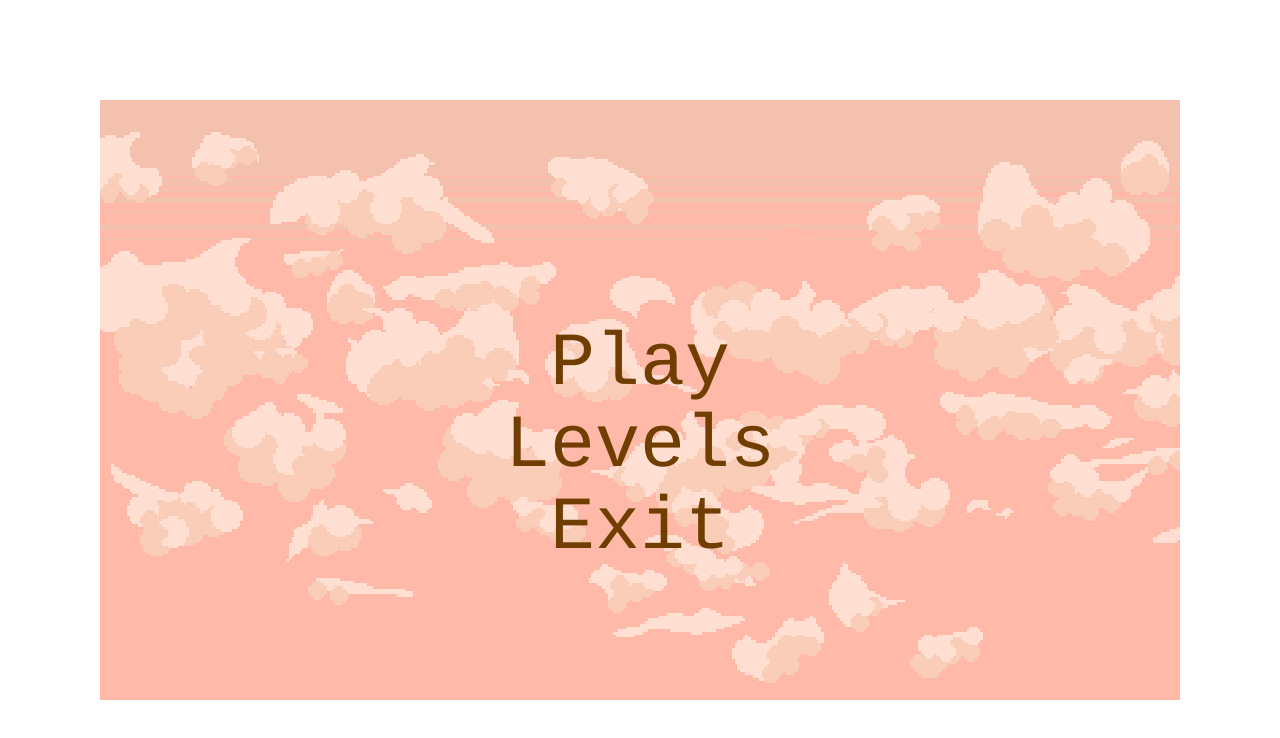
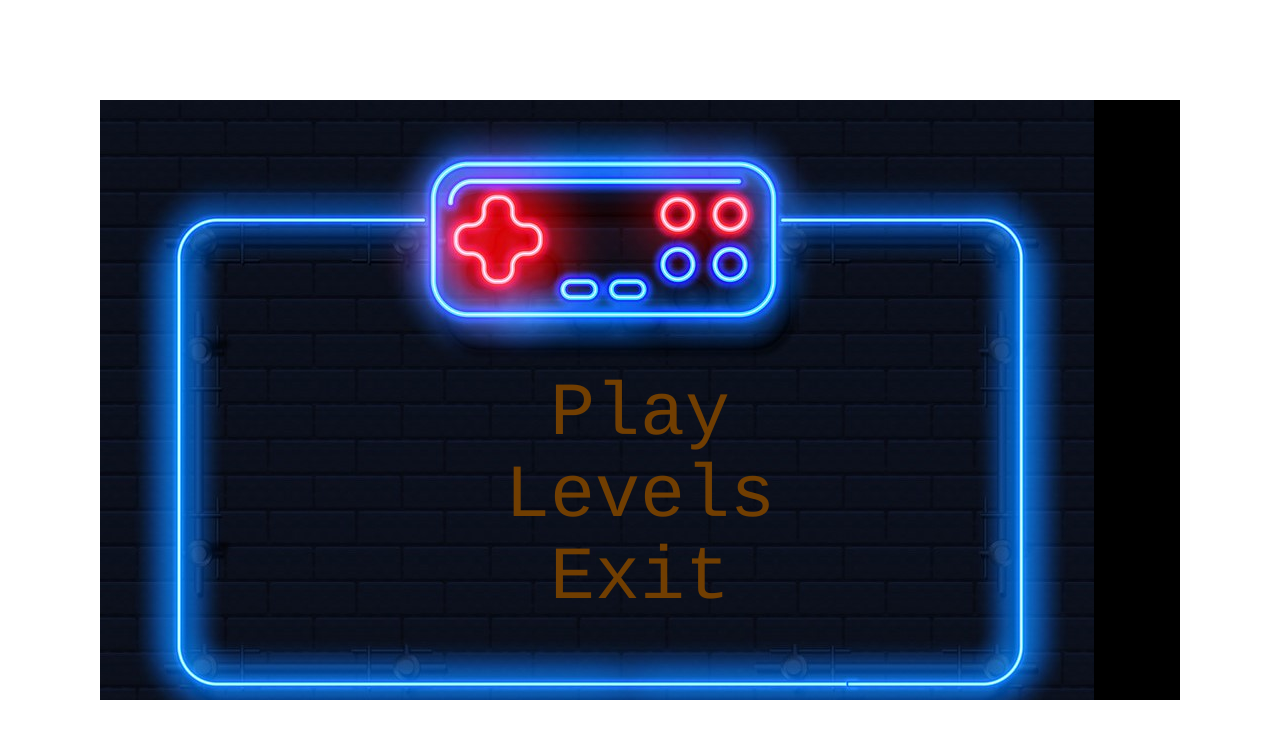
Before and after one commit to Subham142/Gaming_Resume, a website built with webpack: page index.html in a window 1280 px wide. Built offline with nearby package versions, Linux system fonts and the light colour scheme; animation ran at ten frames a second; files whose address does not match are found by name.

Commit message:
added menu scene

```diff
--- a/index.html
+++ b/index.html
@@ -2,6 +2,8 @@
 <html>
   <head>
     <meta charset="utf-8">
+    <title>Subham Yadav</title>
+    <link rel="icon" type="image/x-icon" href="assets/favicon.jpg">
     <style>
       body {
         margin: 100px;
--- a/src/scenes/BaseScene.js
+++ b/src/scenes/BaseScene.js
@@ -14,7 +14,7 @@ class BaseScene extends Phaser.Scene {
   create() {
     this.add.image(0, 0, 'menu-bg')
       .setOrigin(0)
-      .setScale(2.7);
+      .setScale(1);
 
     if (this.config.canGoBack) {
       const backButton = this.add.image(this.config.width - 10, this.config.height -10, 'back')
@@ -32,7 +32,7 @@ class BaseScene extends Phaser.Scene {
     let lastMenuPositionY = 0;
 
     menu.forEach(menuItem => {
-      const menuPosition = [this.screenCenter[0], this.screenCenter[1] + lastMenuPositionY];
+      const menuPosition = [this.screenCenter[0] , this.screenCenter[1] + lastMenuPositionY+50];
       menuItem.textGO = this.add.text(...menuPosition, menuItem.text, this.fontOptions).setOrigin(0.5, 1);
       lastMenuPositionY += this.lineHeight;
       setupMenuEvents(menuItem);
--- a/src/scenes/Preload.js
+++ b/src/scenes/Preload.js
@@ -17,7 +17,7 @@ class Preload extends Phaser.Scene {
 
     this.load.image('bg-spikes-tileset', 'assets/bg_spikes_tileset.png');
 
-    this.load.image('menu-bg', 'assets/background01.png');
+    this.load.image('menu-bg', 'assets/background01.jpg');
 
     //we need to load the tiles that form up the map/tileset
     this.load.image('tiles-1', 'assets/main_lev_build_1.png');
```
Also changed, not shown: assets/background01.jpg (added), assets/favicon.jpg (added).
